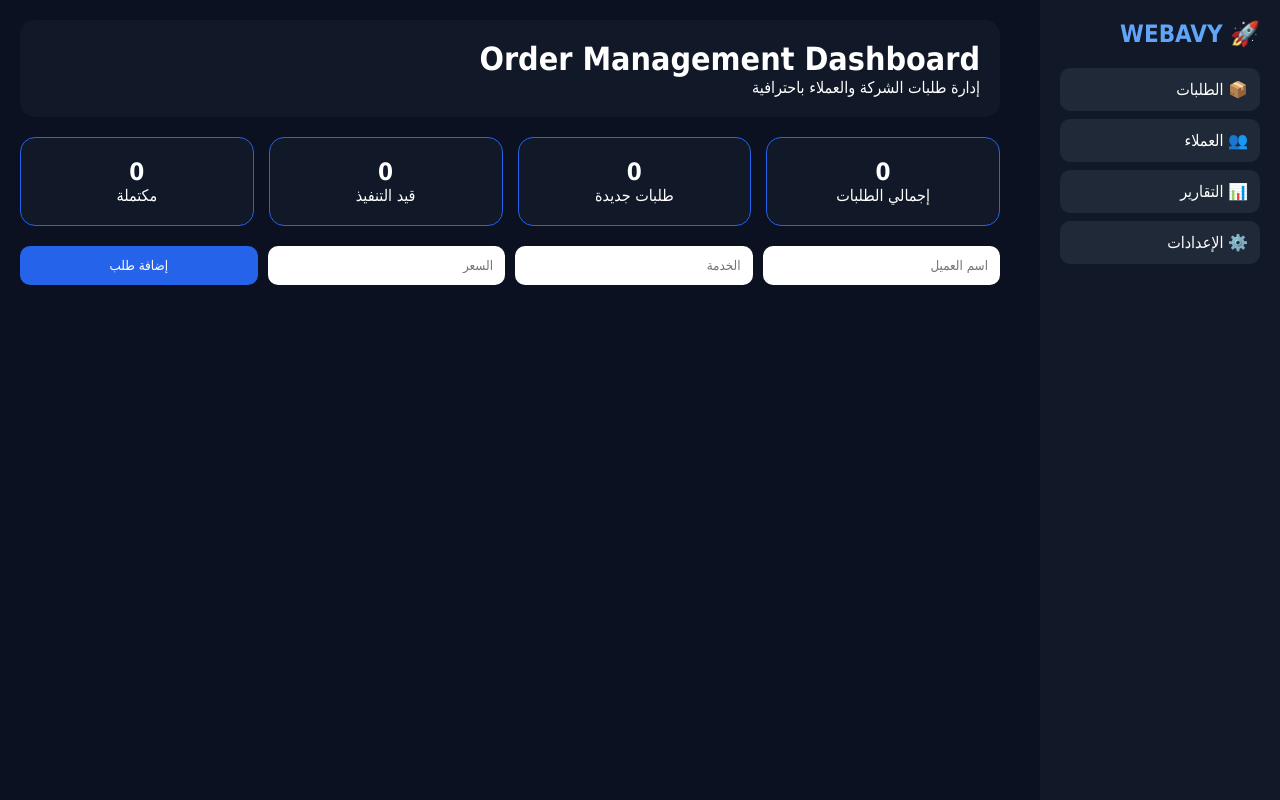
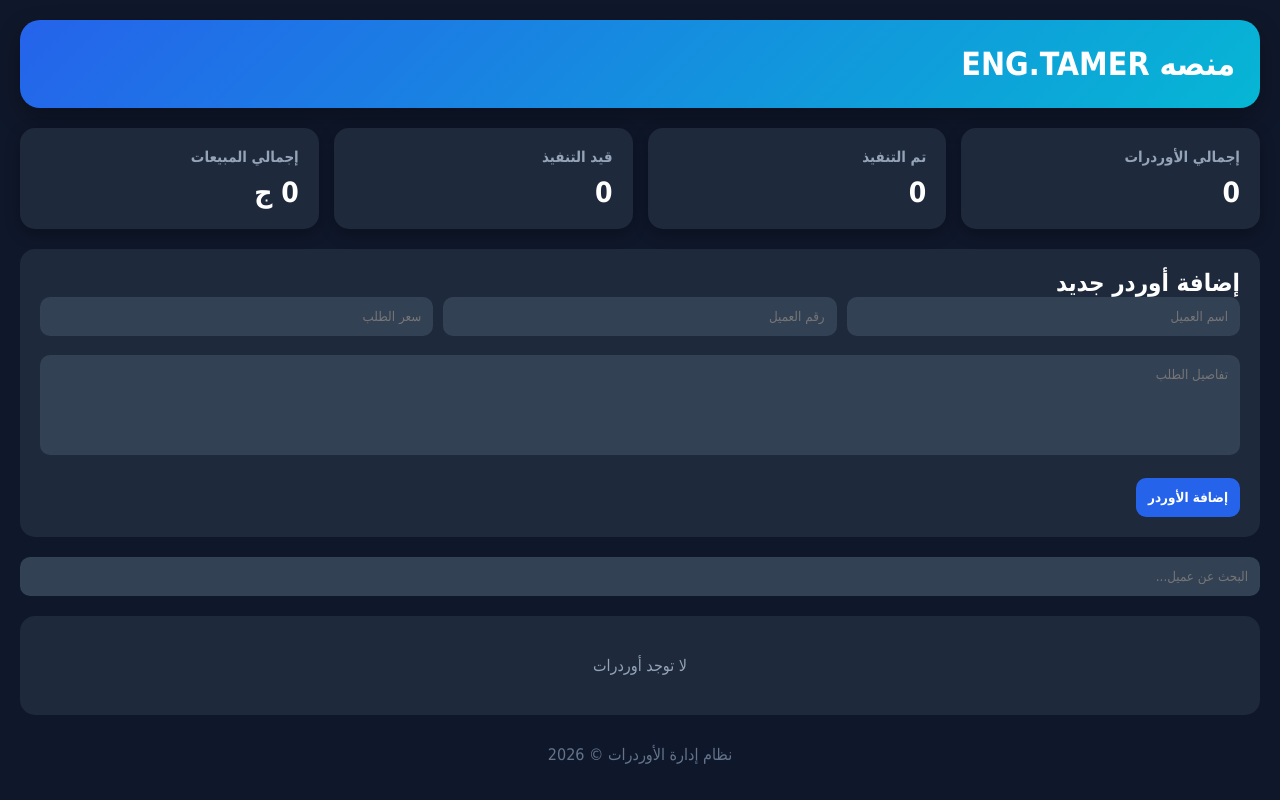
Before and after one commit to webawy/ENG.TAMER-webawy, a plain HTML site: page index.html in a window 1280 px wide. Drawn offline with Linux system fonts and the light colour scheme.

Commit message:
Add files via upload

```diff
--- a/index.html
+++ b/index.html
@@ -3,129 +3,146 @@
 <head>
 <meta charset="UTF-8">
 <meta name="viewport" content="width=device-width, initial-scale=1.0">
-<title>WEBAVY - Order Management</title>
+<title>نظام إدارة الأوردرات</title>
+
 <style>
-*{margin:0;padding:0;box-sizing:border-box;font-family:Tahoma,sans-serif}
-body{background:#0b1120;color:#fff}
-.sidebar{position:fixed;right:0;top:0;width:240px;height:100%;background:#111827;padding:20px}
-.sidebar h2{color:#60a5fa;margin-bottom:20px}
-.sidebar a{display:block;color:#fff;text-decoration:none;padding:12px;margin:8px 0;background:#1f2937;border-radius:10px}
-.main{margin-right:260px;padding:20px}
-.header{background:#111827;padding:20px;border-radius:15px}
-.stats{display:grid;grid-template-columns:repeat(auto-fit,minmax(180px,1fr));gap:15px;margin:20px 0}
-.card{background:#111827;padding:20px;border-radius:15px;text-align:center;border:1px solid #2563eb}
-.form{display:grid;grid-template-columns:repeat(4,1fr);gap:10px}
-input,button,select{padding:12px;border:none;border-radius:10px}
-button{background:#2563eb;color:#fff;cursor:pointer}
-.orders{margin-top:20px}
-.order{background:#111827;padding:15px;border-radius:15px;margin-bottom:10px;border-right:5px solid #3b82f6}
-.new{border-right-color:#3b82f6}
-.progress{border-right-color:#f59e0b}
-.done{border-right-color:#22c55e}
-.actions button{margin:4px}
+*{margin:0;padding:0;box-sizing:border-box;font-family:Tahoma, Arial, sans-serif;}
+body{background:#0f172a;color:#fff;padding:20px;}
+.container{max-width:1400px;margin:auto;}
+.header{background:linear-gradient(135deg,#2563eb,#06b6d4);padding:25px;border-radius:20px;margin-bottom:20px;box-shadow:0 10px 25px rgba(0,0,0,.3);}
+.header h1{font-size:32px;}
+.header p{margin-top:8px;opacity:.9;}
+.stats{display:grid;grid-template-columns:repeat(auto-fit,minmax(220px,1fr));gap:15px;margin-bottom:20px;}
+.card{background:#1e293b;padding:20px;border-radius:15px;box-shadow:0 5px 15px rgba(0,0,0,.3);}
+.card h2{font-size:15px;color:#94a3b8;margin-bottom:10px;}
+.card span{font-size:28px;font-weight:bold;}
+.form-box{background:#1e293b;padding:20px;border-radius:15px;margin-bottom:20px;}
+.grid{display:grid;grid-template-columns:repeat(auto-fit,minmax(250px,1fr));gap:10px;}
+input,select,textarea{width:100%;padding:12px;border:none;outline:none;border-radius:10px;background:#334155;color:#fff;}
+textarea{height:100px;resize:none;}
+.btn{background:#2563eb;color:#fff;border:none;padding:12px;border-radius:10px;cursor:pointer;font-weight:bold;}
+.search{margin-bottom:20px;}
+.orders{display:grid;gap:15px;}
+.order{background:#1e293b;padding:20px;border-radius:15px;border-right:6px solid #facc15;}
+.order.done{border-right-color:#22c55e;}
+.empty{text-align:center;padding:40px;background:#1e293b;border-radius:15px;color:#94a3b8;}
+.footer{text-align:center;margin-top:30px;color:#64748b;}
 </style>
 </head>
 <body>
 
-<div class="sidebar">
-<h2>🚀 WEBAVY</h2>
-<a href="#">📦 الطلبات</a>
-<a href="#">👥 العملاء</a>
-<a href="#">📊 التقارير</a>
-<a href="#">⚙️ الإعدادات</a>
-</div>
-
-<div class="main">
+<div class="container">
 <div class="header">
-<h1>Order Management Dashboard</h1>
-<p>إدارة طلبات الشركة والعملاء باحترافية</p>
+<h1>منصه ENG.TAMER</h1>
 </div>
 
 <div class="stats">
-<div class="card"><h2 id="total">0</h2><p>إجمالي الطلبات</p></div>
-<div class="card"><h2 id="newCount">0</h2><p>طلبات جديدة</p></div>
-<div class="card"><h2 id="progressCount">0</h2><p>قيد التنفيذ</p></div>
-<div class="card"><h2 id="doneCount">0</h2><p>مكتملة</p></div>
+<div class="card"><h2>إجمالي الأوردرات</h2><span id="totalOrders">0</span></div>
+<div class="card"><h2>تم التنفيذ</h2><span id="doneOrders">0</span></div>
+<div class="card"><h2>قيد التنفيذ</h2><span id="pendingOrders">0</span></div>
+<div class="card"><h2>إجمالي المبيعات</h2><span id="totalSales">0</span></div>
 </div>
 
-<div class="form">
-<input id="client" placeholder="اسم العميل">
-<input id="service" placeholder="الخدمة">
-<input id="price" placeholder="السعر">
-<button onclick="addOrder()">إضافة طلب</button>
+<div class="form-box">
+<h2>إضافة أوردر جديد</h2>
+<div class="grid">
+<input type="text" id="clientName" placeholder="اسم العميل">
+<input type="text" id="clientPhone" placeholder="رقم العميل">
+<input type="number" id="orderPrice" placeholder="سعر الطلب">
+</div>
+<br>
+<textarea id="orderDetails" placeholder="تفاصيل الطلب"></textarea>
+<br><br>
+<button class="btn" onclick="addOrder()">إضافة الأوردر</button>
 </div>
 
-<div class="orders" id="orders"></div>
+<div class="search">
+<input type="text" id="searchInput" placeholder="البحث عن عميل..." onkeyup="renderOrders()">
+</div>
+
+<div id="ordersContainer" class="orders"></div>
+<div class="footer">نظام إدارة الأوردرات © 2026</div>
 </div>
 
 <script>
-let orders=JSON.parse(localStorage.getItem('webavy_orders')||'[]');
+let orders = JSON.parse(localStorage.getItem("orders")) || [];
 
-function save(){
-localStorage.setItem('webavy_orders',JSON.stringify(orders));
-render();
+function saveData(){localStorage.setItem("orders",JSON.stringify(orders));}
+
+function addOrder(){
+let name=document.getElementById("clientName").value;
+let phone=document.getElementById("clientPhone").value;
+let price=document.getElementById("orderPrice").value;
+let details=document.getElementById("orderDetails").value;
+
+if(!name||!phone||!price||!details){alert("أكمل جميع البيانات");return;}
+
+let now=new Date();
+orders.unshift({
+id:Date.now(),name,phone,price,details,
+date:now.toLocaleDateString('ar-EG'),
+time:now.toLocaleTimeString('ar-EG'),
+status:"pending"
+});
+
+saveData();
+document.getElementById("clientName").value="";
+document.getElementById("clientPhone").value="";
+document.getElementById("orderPrice").value="";
+document.getElementById("orderDetails").value="";
+renderOrders();
 }
 
-function addOrder(){
-const client=document.getElementById('client').value.trim();
-const service=document.getElementById('service').value.trim();
-const price=document.getElementById('price').value.trim();
-
-if(!client||!service)return;
-
-orders.unshift({
-id:Date.now(),
-client,service,price,
-status:'new',
-date:new Date().toLocaleString('ar-EG')
-});
-
-document.getElementById('client').value='';
-document.getElementById('service').value='';
-document.getElementById('price').value='';
-
-save();
+function markDone(id){
+orders=orders.map(o=>{if(o.id===id)o.status="done"; return o;});
+saveData(); renderOrders();
 }
 
-function setStatus(id,status){
-orders=orders.map(o=>o.id===id?{...o,status}:o);
-save();
+function deleteOrder(id){
+if(confirm("حذف الأوردر؟")){
+orders=orders.filter(o=>o.id!==id);
+saveData(); renderOrders();
+}
 }
 
-function removeOrder(id){
-orders=orders.filter(o=>o.id!==id);
-save();
+function renderOrders(){
+let search=document.getElementById("searchInput").value.toLowerCase();
+let container=document.getElementById("ordersContainer");
+let filtered=orders.filter(o=>o.name.toLowerCase().includes(search));
+container.innerHTML="";
+
+if(filtered.length===0){
+container.innerHTML='<div class="empty">لا توجد أوردرات</div>';
 }
 
-function render(){
-const box=document.getElementById('orders');
-box.innerHTML='';
-
-orders.forEach((o,i)=>{
-box.innerHTML+=`
-<div class="order ${o.status}">
-<h3>📦 Order #${i+1}</h3>
-<p>👤 العميل: ${o.client}</p>
-<p>🛠️ الخدمة: ${o.service}</p>
-<p>💰 السعر: ${o.price} جنيه</p>
-<p>📅 ${o.date}</p>
-<p>📌 الحالة: ${o.status}</p>
-
-<div class="actions">
-<button onclick="setStatus(${o.id},'progress')">⏳ قيد التنفيذ</button>
-<button onclick="setStatus(${o.id},'done')">✅ مكتمل</button>
-<button onclick="removeOrder(${o.id})">🗑️ حذف</button>
-</div>
+filtered.forEach(order=>{
+container.innerHTML+=`
+<div class="order ${order.status==="done"?"done":""}">
+<h3>${order.name}</h3>
+<p>📞 ${order.phone}</p>
+<p>📝 ${order.details}</p>
+<p>💰 ${order.price} ج</p>
+<p>📅 ${order.date}</p>
+<p>⏰ ${order.time}</p>
+<p>${order.status==="done"?"🟢 تم التنفيذ":"🟡 قيد التنفيذ"}</p>
+<button class="btn" onclick="markDone(${order.id})">تم التنفيذ</button>
+<button class="btn" onclick="deleteOrder(${order.id})">حذف</button>
 </div>`;
 });
 
-document.getElementById('total').innerText=orders.length;
-document.getElementById('newCount').innerText=orders.filter(x=>x.status==='new').length;
-document.getElementById('progressCount').innerText=orders.filter(x=>x.status==='progress').length;
-document.getElementById('doneCount').innerText=orders.filter(x=>x.status==='done').length;
+updateStats();
 }
 
-render();
+function updateStats(){
+document.getElementById("totalOrders").innerText=orders.length;
+document.getElementById("doneOrders").innerText=orders.filter(x=>x.status==="done").length;
+document.getElementById("pendingOrders").innerText=orders.filter(x=>x.status==="pending").length;
+let total=orders.reduce((s,i)=>s+Number(i.price),0);
+document.getElementById("totalSales").innerText=total+" ج";
+}
+
+renderOrders();
 </script>
+
 </body>
 </html>
```
